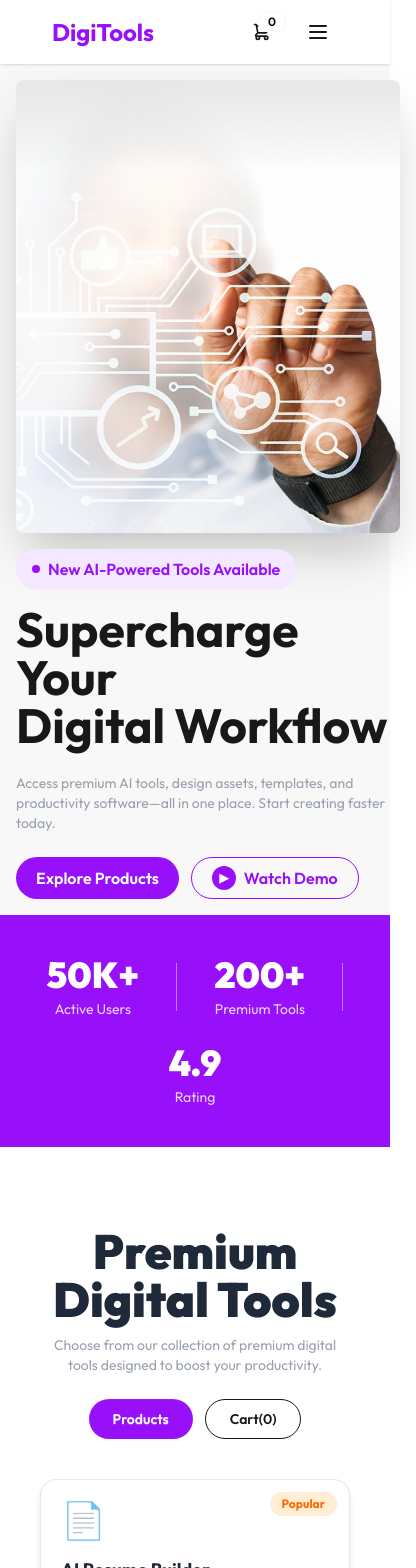
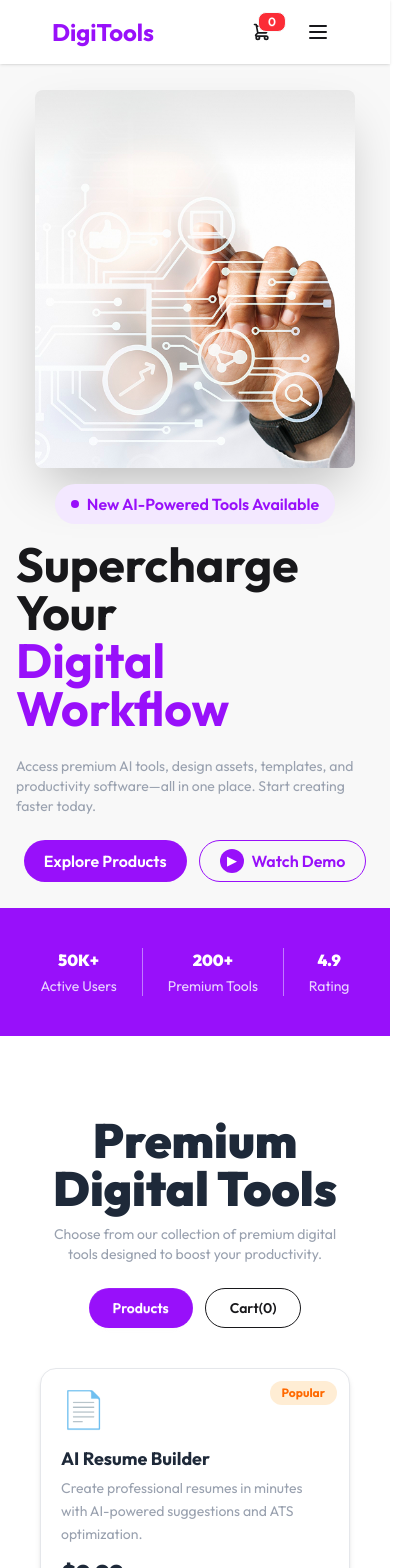
Before and after one commit to mubasshirkamali2009-art/Assingment6, a React (Vite) app: page / in a window 390 px wide. Shown: the top 1568 px of the page, 416 px wide, since content can reach past the window. Built offline with nearby package versions, Linux system fonts and the light colour scheme.

Commit message:
final  touch

```diff
--- a/src/compunent/Hero.jsx
+++ b/src/compunent/Hero.jsx
@@ -8,23 +8,23 @@ const Hero = () => {
   <div className="hero-content flex-col lg:flex-row-reverse justify-around lg:gap-40">
     <img
       src={BannerImg}
-      className="max-w-sm rounded-lg shadow-2xl"
+      className=" w-80 md:w-100 lg:w-120 rounded-lg shadow-2xl"
     />
-    <div>
-      <div className="flex items-center gap-2 bg-purple-100 text-purple-600 font-semibold px-4 py-2 rounded-full mb-4 w-fit">
+    <div className='sm:text-center md:text-start lg:text-start flex flex-col justify-center items-center'>
+      <div className="flex items-center gap-2 bg-purple-100 text-purple-600 font-semibold px-4 py-2 rounded-full mb-4 w-fit ">
         <span className="w-2 h-2 bg-purple-600 rounded-full"></span>
         New AI-Powered Tools Available
       </div>
-      <h1 className="text-5xl font-bold">Supercharge Your <br /> Digital Workflow</h1>
+      <h1 className="text-5xl font-bold">Supercharge Your <br /> <span className='text-purple-600 text-5xl font-bold'>Digital Workflow</span></h1>
       <p className="py-6 text-gray-400 text-sm max-w-md">
         Access premium AI tools, design assets, templates, and productivity
         software—all in one place. Start creating faster today.
       </p>
       <div className="flex gap-3">
-        <button className="bg-purple-600 hover:bg-purple-700 text-white font-semibold py-2 px-5 rounded-full transition duration-300">
+        <button className=" hover:scale-105 bg-purple-600 hover:bg-purple-700 text-white font-semibold py-2 px-5 rounded-full transition duration-300">
           Explore Products
         </button>
-        <button className="border border-purple-600 text-purple-600 hover:bg-purple-50 font-semibold py-2 px-5 rounded-full transition duration-300 flex items-center gap-2 ">
+        <button className=" hover:scale-105 border border-purple-600 text-purple-600 hover:text-white  hover:bg-purple-600 font-semibold py-2 px-5 rounded-full transition duration-300 flex items-center gap-2 ">
           <span className="bg-purple-600 text-white rounded-full w-6 h-6 flex items-center justify-center text-xs">▶</span>
           Watch Demo
         </button>
--- a/src/compunent/NavBar.jsx
+++ b/src/compunent/NavBar.jsx
@@ -26,7 +26,7 @@ const NavBar = ({carts , setActiveTab}) => {
                     <svg xmlns="http://www.w3.org/2000/svg" className="h-5 w-5" fill="none" viewBox="0 0 24 24" stroke="currentColor">
                       <path strokeLinecap="round" strokeLinejoin="round" strokeWidth="2" d="M3 3h2l.4 2M7 13h10l4-8H5.4M7 13L5.4 5M7 13l-2.293 2.293c-.63.63-.184 1.707.707 1.707H17m0 0a2 2 0 100 4 2 2 0 000-4zm-8 2a2 2 0 11-4 0 2 2 0 014 0z" />
                     </svg>
-                    <span className="badge badge-sm indicator-item text-black">{carts?.length || 0}</span>
+                    <span className="badge badge-sm indicator-item text-white bg-red-500">{carts?.length || 0}</span>
                   </div>
                 </div>
 
--- a/src/compunent/Start.jsx
+++ b/src/compunent/Start.jsx
@@ -3,24 +3,24 @@ import React from "react";
 const Start = () => {
   return (
     <section className="bg-purple-600 py-10 px-10">
-      <div className="flex justify-around items-center flex-wrap gap-6">
+      <div className="flex justify-around items-center  gap-6">
 
         <div className="text-center">
-          <h2 className="text-4xl font-black text-white">50K+</h2>
+          <h2 className="sm:text-xl md:text-4xl  lg:text-4xl font-black text-white">50K+</h2>
           <p className="text-purple-200 text-sm mt-1">Active Users</p>
         </div>
 
         <div className="w-px h-12 bg-purple-400"></div>
 
         <div className="text-center">
-          <h2 className="text-4xl font-black text-white">200+</h2>
+          <h2 className=" sm:text-xl md:text-4xl  lg:text-4xl font-black text-white">200+</h2>
           <p className="text-purple-200 text-sm mt-1">Premium Tools</p>
         </div>
 
         <div className="w-px h-12 bg-purple-400"></div>
 
         <div className="text-center">
-          <h2 className="text-4xl font-black text-white">4.9</h2>
+          <h2 className="sm:text-xl md:text-4xl  lg:text-4xl font-black text-white">4.9</h2>
           <p className="text-purple-200 text-sm mt-1">Rating</p>
         </div>
 
--- a/src/compunent/ToolCard.jsx
+++ b/src/compunent/ToolCard.jsx
@@ -13,7 +13,7 @@ const ToolCard = ({ tool, carts, setCarts }) => {
   };
 
   return (
-    <div className="border border-gray-200 rounded-2xl p-5 shadow-md hover:shadow-lg transition-shadow relative bg-white">
+    <div className="hover:scale-105  border border-gray-200 rounded-2xl p-5 shadow-md hover:shadow-lg  relative bg-white transition-all duration-900hover:text-[#C0392B] hover:bg-[#fbddbc] ">
 
       {tool.tag && (
         <div className={`absolute top-3 right-3 text-xs font-bold px-3 py-1 rounded-full
```
